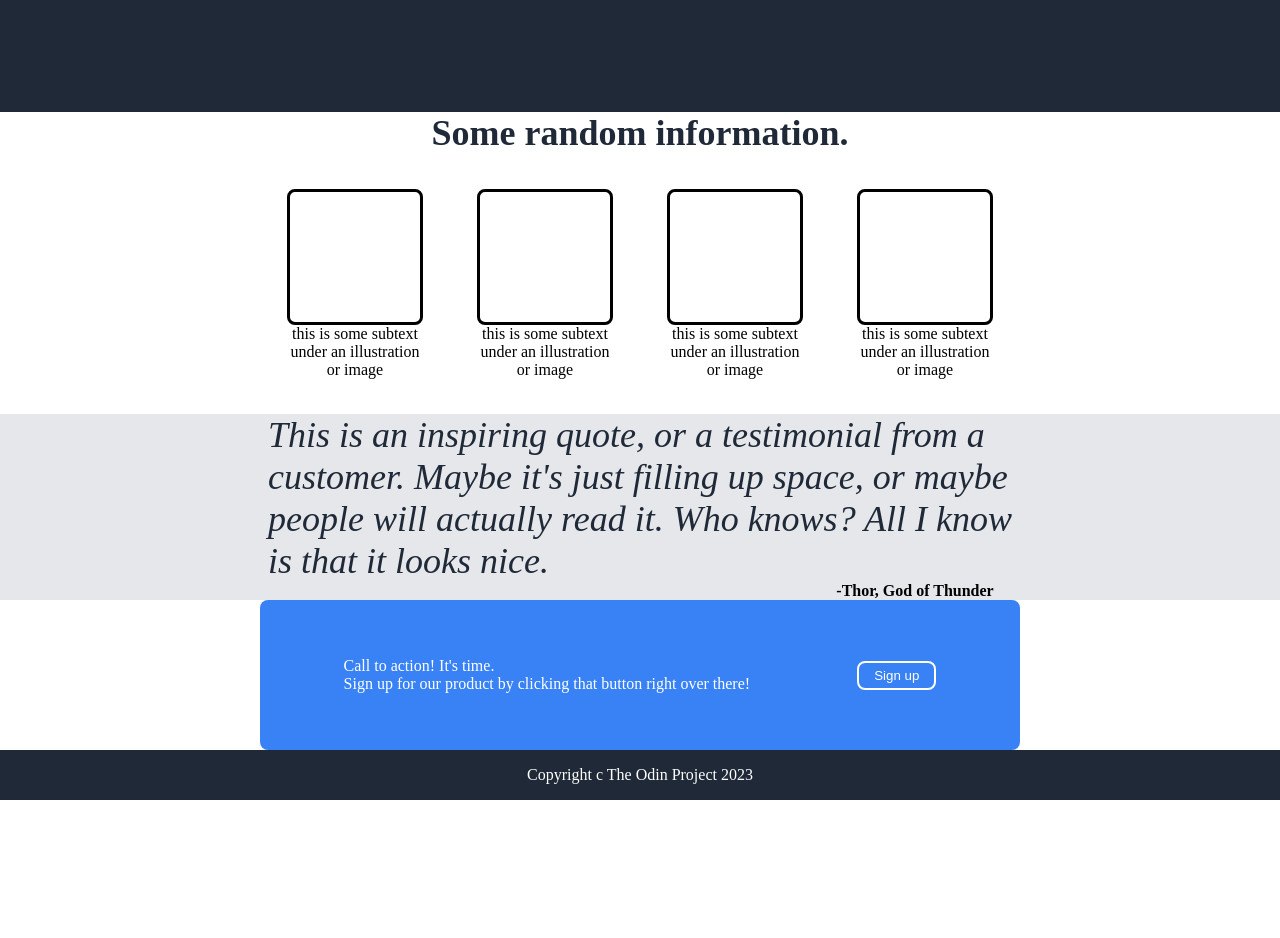
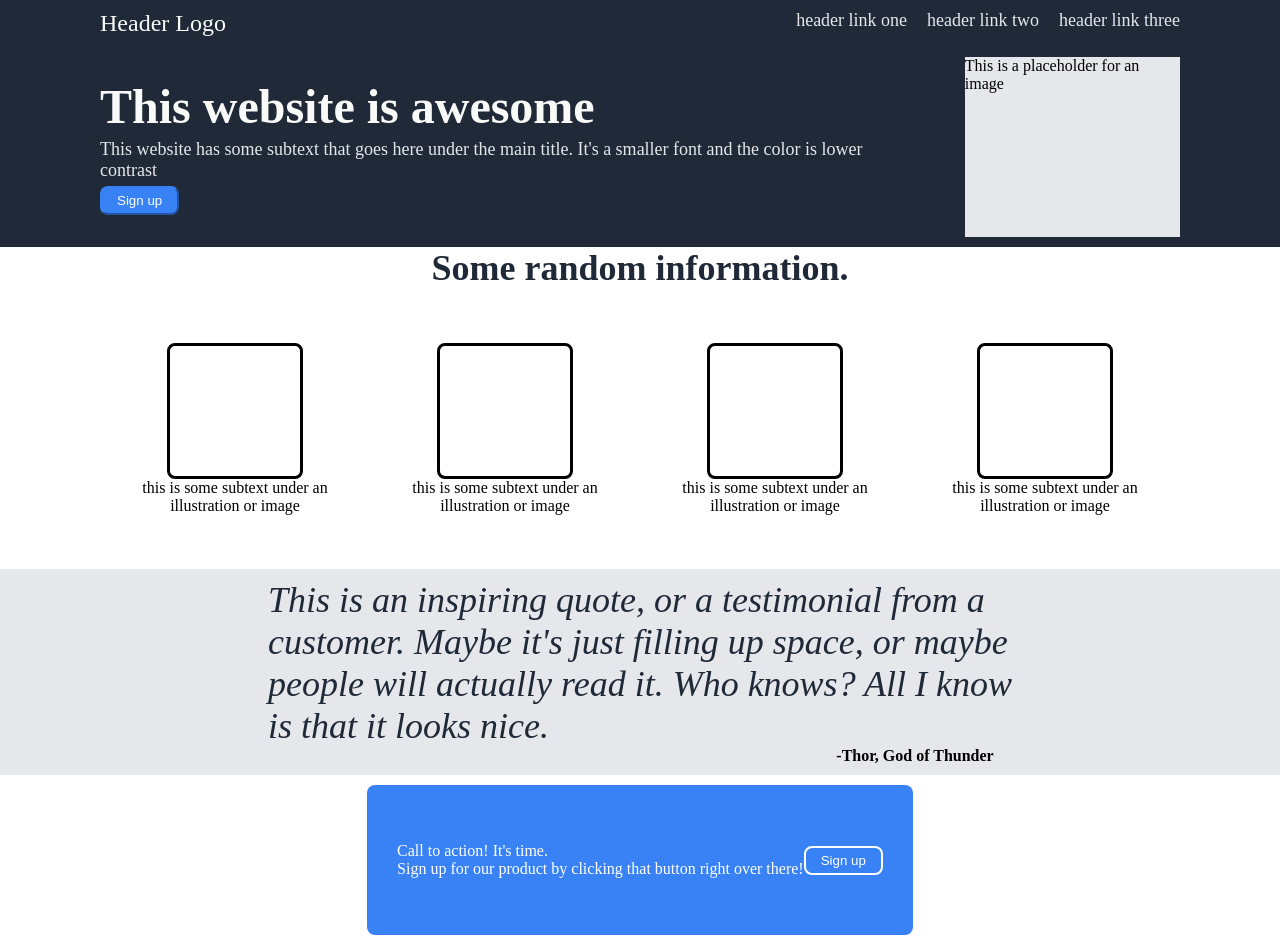
Before and after one commit to HarmanSingh044/landing-page, a plain HTML site: page index.html in a window 1280 px wide. Shown: the top 938 px of the page. Before the commit the page ends 800 px from the top, so only its background shows below. Drawn offline with Linux system fonts and the light colour scheme.

Commit message:
Added Header and content section to landing page

```diff
--- a/index.html
+++ b/index.html
@@ -8,7 +8,29 @@
 </head>
 <body>
     <div class="header">
-
+        <div class="header-container">
+            <div style="font-size: 24px; color: #f9faf8;">Header Logo</div>
+            <div class="header-text">
+                <div>header link one</div>
+                <div>header link two</div>
+                <div>header link three</div>
+            </div>
+        </div>
+    </div>
+    <div class="sub-header">
+        <div class="placeholder-container">
+            <div class="hero-text">
+                <div style="font-size: 48px; font-weight: bolder; color: #f9faf8;">This website is awesome</div>
+                <div class="para">This website has some subtext that goes here under the
+                    main title. It's a smaller font and the color is lower
+                    contrast
+                </div>
+                <div><button class="logo-btn">Sign up</button></div>
+            </div>
+            <div class="placeholder">
+                This is a placeholder for an image
+            </div>
+        </div>
     </div>
     <div class="content">
         <div class="content-header">
@@ -62,7 +84,7 @@
                 </div>
             </div>
             <div class="button">
-                <button>Sign up</button>
+                <button class="action-btn">Sign up</button>
             </div>
         </div>
     </div>
--- a/style.css
+++ b/style.css
@@ -6,8 +6,7 @@ body {
     height: 100vh;
     display: flex;
     flex-direction: column;
-    /* justify-content: space-between; */
-    flex: 1 1 0%;
+    flex: 1 0 0%;
     padding: 0;
     margin: 0;
 }
@@ -26,11 +25,13 @@ body {
     display: flex;
     justify-content: center;
     align-items: center;
+    padding: 10px 100px;
+
 }
 .template {
     border-radius: 8px;
     height :90px;
-    width: 700px;
+    width: auto;
     background-color: #3882f6;
     display: flex;
     flex-direction: row;
@@ -47,7 +48,7 @@ body {
     margin: 0;
 }
 
-button {
+.action-btn {
     border-style: solid;
     border-color: white;
     background-color: #3882f6;
@@ -64,6 +65,7 @@ button {
     flex-direction: column;
     justify-content: center;
     align-items: center;
+    padding: 10px 100px;
 
 }
 
@@ -89,8 +91,14 @@ button {
 }
 
 .header {
-    height: 400px;
+    height: 50px;
     background-color: #1f2937;
+}
+
+.sub-header {
+    height: 300px;
+    background-color: #1f2937;
+    /* border-style: dashed; */
 }
 
 .content-header, .subtext {
@@ -106,15 +114,15 @@ button {
 
 .container{
     height: 260px;
-    width: 820px;
     display: flex;
     justify-content: center;
     align-items: center;
+    padding: 10px 100px;
 }
 
 .subcontainer {
     height: 240px;
-    width: 150px;
+    width: auto;
     display: flex;
     justify-content: center;
     align-items: center;
@@ -123,7 +131,7 @@ button {
 }
 .items {
     height: 240px;
-    width: 130px;
+    width: auto;
     display: flex;
     flex-direction: column;
     justify-content: center;
@@ -136,3 +144,63 @@ button {
     border-style: solid;
     border-radius: 8px;
 }
+
+/* .header {
+    display: flex;
+    justify-content: center;
+    padding: 10px 100px;
+} */
+
+.header-container {
+    display: flex;
+    justify-content: space-between;
+    padding: 10px 100px;
+}
+
+.header-logo {
+    display: flex;
+    justify-content: space-between;
+}
+
+.header-text {
+    display: flex;
+    gap :20px;
+    font-size: 18px;
+    color: #e5e7eb;
+}
+
+.sub-header {
+    display: flex;
+    align-items: center;
+    justify-content: center;
+    padding: 10px 100px;
+
+}
+
+.placeholder-container {
+    width: auto;
+    display: flex;
+    align-items: center;
+    justify-content: center;
+    gap: 50px;
+}
+.placeholder {
+    width: auto;
+    height: 180px;
+    background-color: #e5e7eb;
+}
+
+.para {
+    font-size: 18px;
+    color: #e5e7eb;
+    margin-top: 5px;
+}
+
+.logo-btn {
+    border-color: #3882f6;
+    background-color: #3882f6;
+    padding: 5px 15px;
+    border-radius: 8px;
+    color: white;
+    margin-top: 5px;
+}
```
